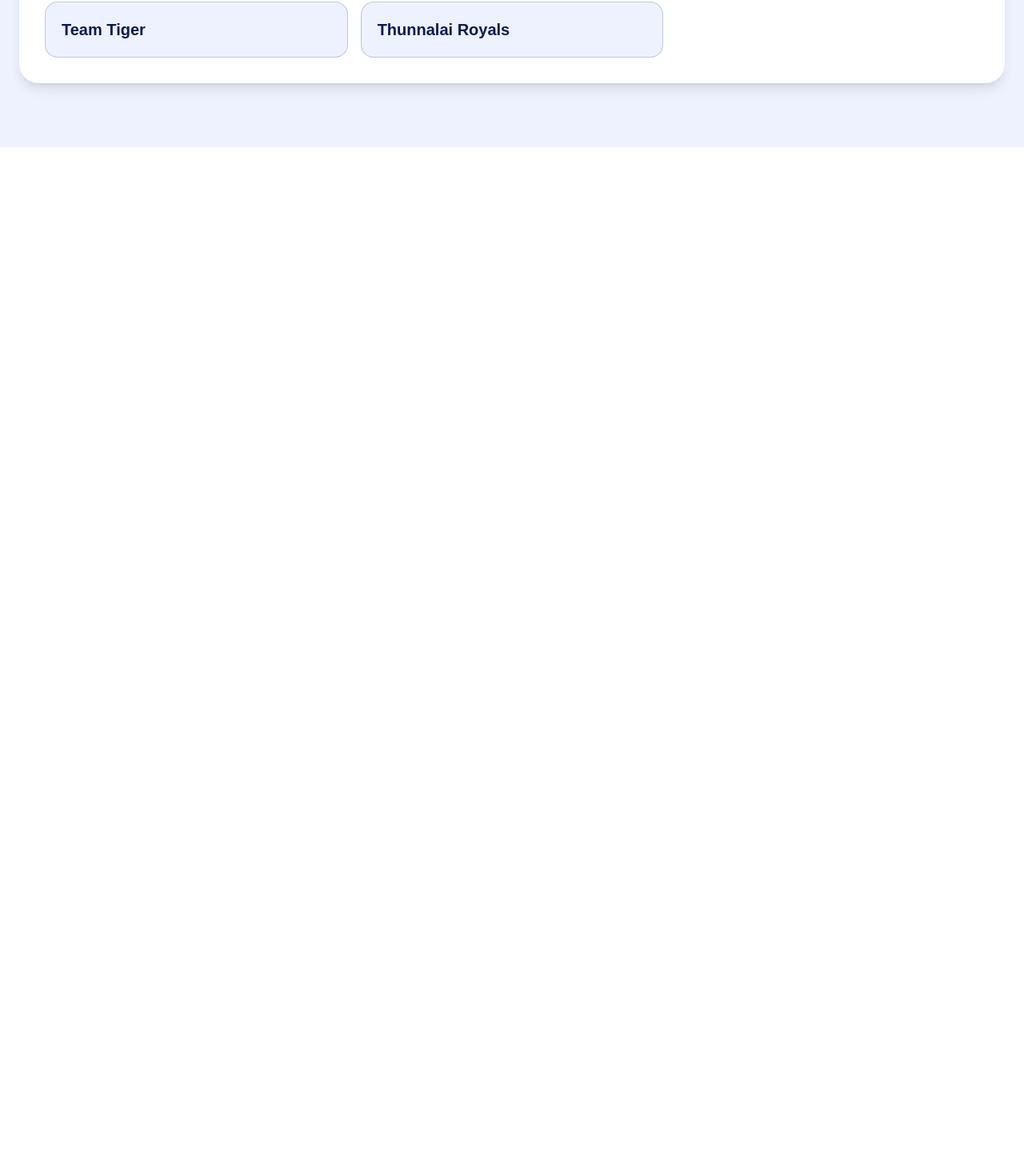
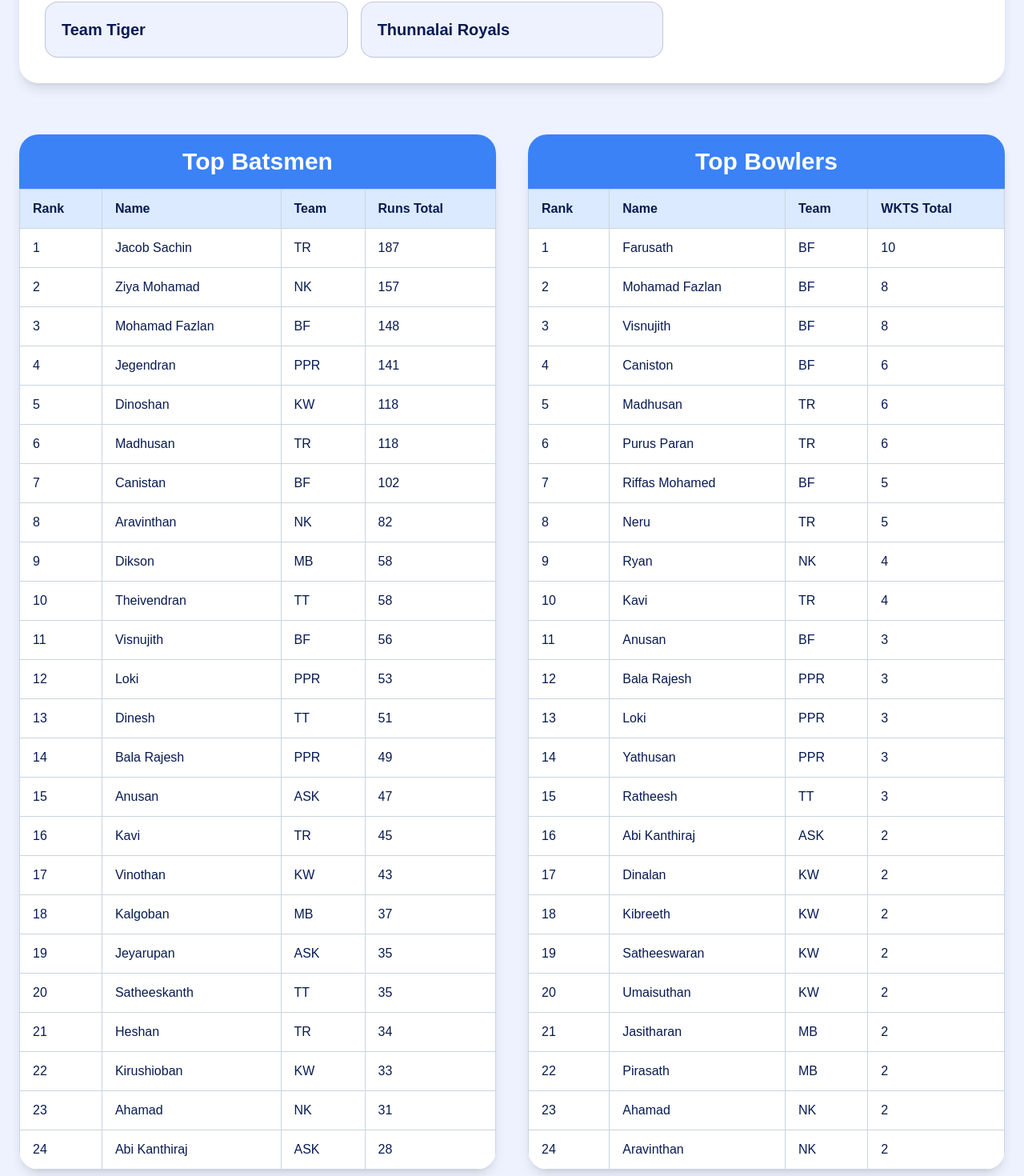
Before and after one commit to thanusan97-blip/spiders-cricket-club, a Next.js app: page /competitions/vctb2025 in a window 1280 px wide. Shown: the part 1026-2496 px from the top of the page at 80% size. Before the commit the page ends 1210 px from the top, so only its background shows below. Built offline with nearby package versions, Linux system fonts and the light colour scheme.

Commit message:
Added VCTB 2025 stats

```diff
--- a/app/competitions/vctb2025/page.tsx
+++ b/app/competitions/vctb2025/page.tsx
@@ -11,6 +11,60 @@ const teams = [
   "Thunnalai Royals",
 ];
 
+const batsmen = [
+  ["1", "Jacob Sachin", "TR", "187"],
+  ["2", "Ziya Mohamad", "NK", "157"],
+  ["3", "Mohamad Fazlan", "BF", "148"],
+  ["4", "Jegendran", "PPR", "141"],
+  ["5", "Dinoshan", "KW", "118"],
+  ["6", "Madhusan", "TR", "118"],
+  ["7", "Canistan", "BF", "102"],
+  ["8", "Aravinthan", "NK", "82"],
+  ["9", "Dikson", "MB", "58"],
+  ["10", "Theivendran", "TT", "58"],
+  ["11", "Visnujith", "BF", "56"],
+  ["12", "Loki", "PPR", "53"],
+  ["13", "Dinesh", "TT", "51"],
+  ["14", "Bala Rajesh", "PPR", "49"],
+  ["15", "Anusan", "ASK", "47"],
+  ["16", "Kavi", "TR", "45"],
+  ["17", "Vinothan", "KW", "43"],
+  ["18", "Kalgoban", "MB", "37"],
+  ["19", "Jeyarupan", "ASK", "35"],
+  ["20", "Satheeskanth", "TT", "35"],
+  ["21", "Heshan", "TR", "34"],
+  ["22", "Kirushioban", "KW", "33"],
+  ["23", "Ahamad", "NK", "31"],
+  ["24", "Abi Kanthiraj", "ASK", "28"],
+];
+
+const bowlers = [
+  ["1", "Farusath", "BF", "10"],
+  ["2", "Mohamad Fazlan", "BF", "8"],
+  ["3", "Visnujith", "BF", "8"],
+  ["4", "Caniston", "BF", "6"],
+  ["5", "Madhusan", "TR", "6"],
+  ["6", "Purus Paran", "TR", "6"],
+  ["7", "Riffas Mohamed", "BF", "5"],
+  ["8", "Neru", "TR", "5"],
+  ["9", "Ryan", "NK", "4"],
+  ["10", "Kavi", "TR", "4"],
+  ["11", "Anusan", "BF", "3"],
+  ["12", "Bala Rajesh", "PPR", "3"],
+  ["13", "Loki", "PPR", "3"],
+  ["14", "Yathusan", "PPR", "3"],
+  ["15", "Ratheesh", "TT", "3"],
+  ["16", "Abi Kanthiraj", "ASK", "2"],
+  ["17", "Dinalan", "KW", "2"],
+  ["18", "Kibreeth", "KW", "2"],
+  ["19", "Satheeswaran", "KW", "2"],
+  ["20", "Umaisuthan", "KW", "2"],
+  ["21", "Jasitharan", "MB", "2"],
+  ["22", "Pirasath", "MB", "2"],
+  ["23", "Ahamad", "NK", "2"],
+  ["24", "Aravinthan", "NK", "2"],
+];
+
 export default function VCTB2025Page() {
   return (
     <main className="min-h-screen bg-[#eef2ff] px-6 py-20 text-[#071a52]">
@@ -19,9 +73,7 @@ export default function VCTB2025Page() {
           ← Back to Competitions
         </Link>
 
-        <h1 className="mt-8 text-6xl font-extrabold">
-          VCTB 2025
-        </h1>
+        <h1 className="mt-8 text-6xl font-extrabold">VCTB 2025</h1>
 
         <p className="mt-4 text-2xl text-slate-600">
           Vadamaradchy Champion T10 Blast
@@ -30,7 +82,6 @@ export default function VCTB2025Page() {
         <div className="mt-12 grid gap-8 md:grid-cols-2">
           <div className="rounded-3xl bg-white p-8 shadow-lg">
             <h2 className="text-3xl font-bold">🏆 Champions</h2>
-
             <p className="mt-4 text-2xl font-extrabold text-green-600">
               Thunnalai Royals
             </p>
@@ -38,64 +89,44 @@ export default function VCTB2025Page() {
 
           <div className="rounded-3xl bg-white p-8 shadow-lg">
             <h2 className="text-3xl font-bold">🥈 Runners Up</h2>
-
             <p className="mt-4 text-2xl font-extrabold text-red-600">
               Balmoral Fighters
             </p>
           </div>
         </div>
+
         <section className="mt-16">
           <div className="grid gap-6 md:grid-cols-3">
-
-    <div className="rounded-3xl bg-white p-8 shadow-lg text-center">
-      <h2 className="text-2xl font-bold">
-        🏆 MVP of the Season
-      </h2>
-
+            <div className="rounded-3xl bg-white p-8 text-center shadow-lg">
+              <h2 className="text-2xl font-bold">🏆 MVP of the Season</h2>
               <p className="mt-4 text-3xl font-extrabold text-[#071a52]">
                 Mohamad Fazlan
               </p>
-
               <p className="mt-2 text-lg text-slate-600">
                 148 Runs & 8 Wickets
               </p>
             </div>
 
-    <div className="rounded-3xl bg-white p-8 shadow-lg text-center">
-      <h2 className="text-2xl font-bold">
-        🏏 Best Batsman
-      </h2>
-
+            <div className="rounded-3xl bg-white p-8 text-center shadow-lg">
+              <h2 className="text-2xl font-bold">🏏 Best Batsman</h2>
               <p className="mt-4 text-3xl font-extrabold text-[#071a52]">
                 Jacob Sachin
               </p>
-
-      <p className="mt-2 text-lg text-slate-600">
-        187 Runs
-      </p>
+              <p className="mt-2 text-lg text-slate-600">187 Runs</p>
             </div>
 
-    <div className="rounded-3xl bg-white p-8 shadow-lg text-center">
-      <h2 className="text-2xl font-bold">
-        🎯 Best Bowler
-      </h2>
-
+            <div className="rounded-3xl bg-white p-8 text-center shadow-lg">
+              <h2 className="text-2xl font-bold">🎯 Best Bowler</h2>
               <p className="mt-4 text-3xl font-extrabold text-[#071a52]">
                 Farusath
               </p>
-
-      <p className="mt-2 text-lg text-slate-600">
-        10 Wickets
-      </p>
+              <p className="mt-2 text-lg text-slate-600">10 Wickets</p>
             </div>
-
           </div>
         </section>
 
         <section className="mt-16 rounded-3xl bg-white p-8 shadow-lg">
-          <h2 className="text-4xl font-extrabold">
-            Participating Teams
-          </h2>
+          <h2 className="text-4xl font-extrabold">Participating Teams</h2>
 
           <div className="mt-8 grid gap-4 md:grid-cols-2 lg:grid-cols-3">
             {teams.map((team) => (
@@ -108,7 +139,68 @@ export default function VCTB2025Page() {
             ))}
           </div>
         </section>
+
+        <section className="mt-16 grid gap-10 lg:grid-cols-2">
+          <StatsTable
+            title="Top Batsmen"
+            headers={["Rank", "Name", "Team", "Runs Total"]}
+            rows={batsmen}
+          />
+
+          <StatsTable
+            title="Top Bowlers"
+            headers={["Rank", "Name", "Team", "WKTS Total"]}
+            rows={bowlers}
+          />
+        </section>
       </div>
     </main>
   );
 }
+
+function StatsTable({
+  title,
+  headers,
+  rows,
+}: {
+  title: string;
+  headers: string[];
+  rows: string[][];
+}) {
+  return (
+    <div className="overflow-hidden rounded-3xl bg-white shadow-lg">
+      <h2 className="bg-[#3b82f6] px-6 py-4 text-center text-3xl font-extrabold text-white">
+        {title}
+      </h2>
+
+      <div className="overflow-x-auto">
+        <table className="w-full border-collapse text-left">
+          <thead>
+            <tr className="bg-[#dbeafe]">
+              {headers.map((header) => (
+                <th key={header} className="border border-slate-300 px-4 py-3">
+                  {header}
+                </th>
+              ))}
+            </tr>
+          </thead>
+
+          <tbody>
+            {rows.map((row) => (
+              <tr key={`${title}-${row[0]}`} className="hover:bg-[#eef2ff]">
+                {row.map((cell, index) => (
+                  <td
+                    key={index}
+                    className="border border-slate-300 px-4 py-3"
+                  >
+                    {cell}
+                  </td>
+                ))}
+              </tr>
+            ))}
+          </tbody>
+        </table>
+      </div>
+    </div>
+  );
+}
```
Lines whose indentation alone changed are shown as unchanged.
